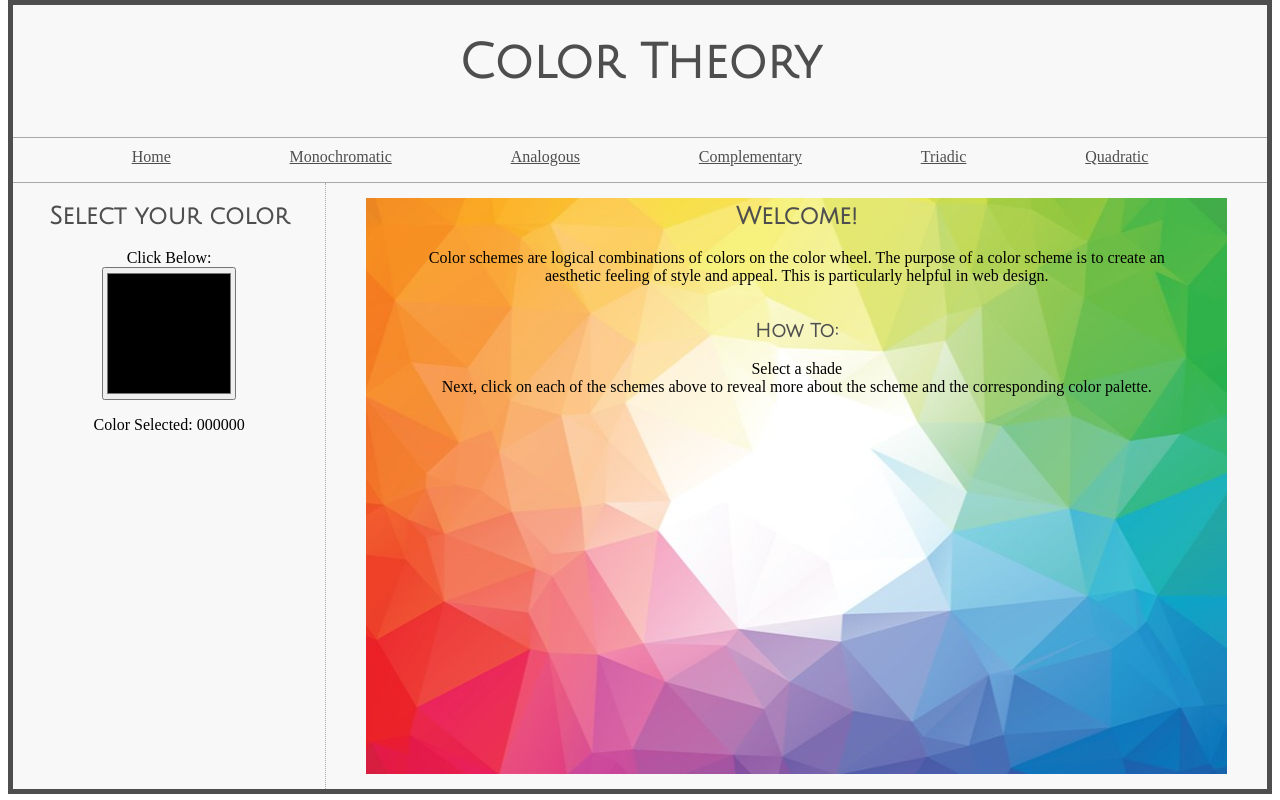
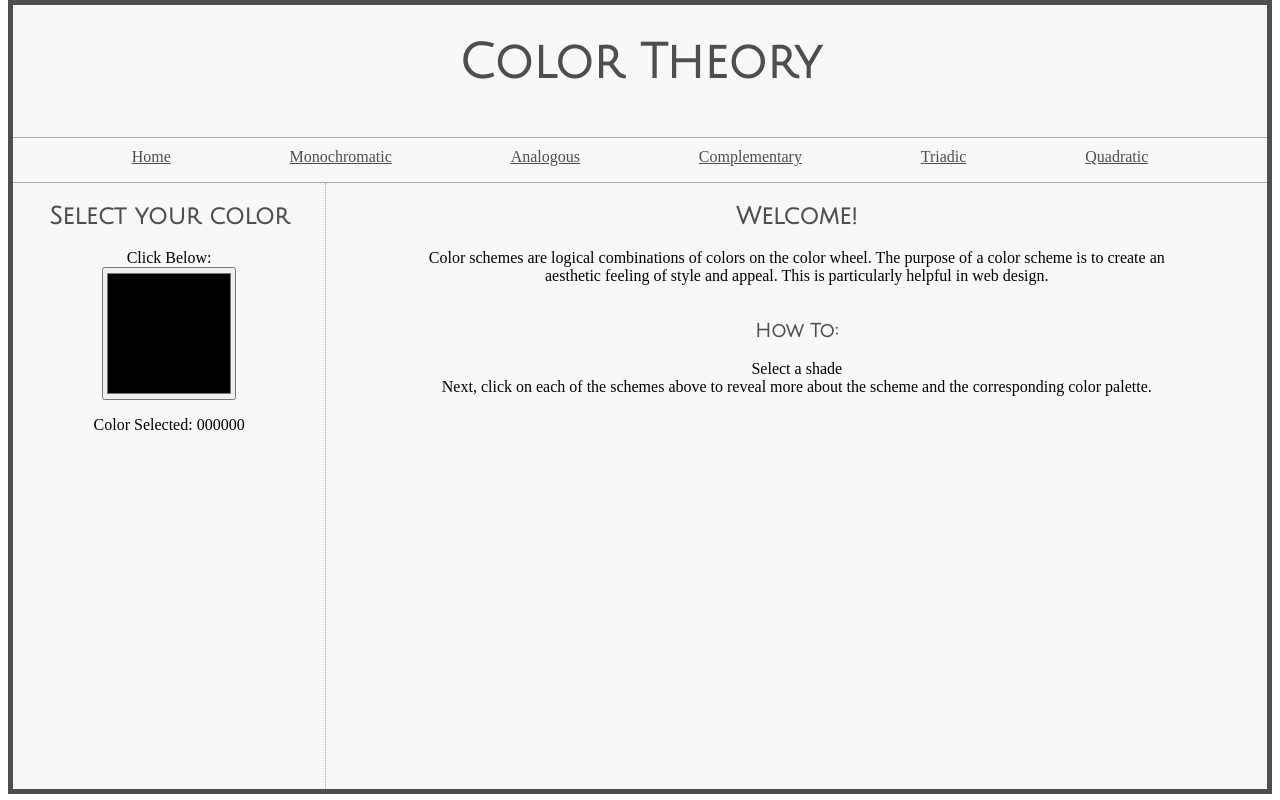
Before and after one commit to ramag1/color-theory, a React (Create React App) app: page / in a window 1280 px wide. Built offline with nearby package versions, Linux system fonts and the light colour scheme; a web font is replaced by a local one.

Commit message:
remove bg image

```diff
--- a/src/App.css
+++ b/src/App.css
@@ -62,7 +62,7 @@ h3 {
   margin-right: 2.5em;
   padding-left: 2.5em;
   padding-right: 2.5em;
-  background-image: url(../src/Assets/color-palette.jpeg);
+  /* background-image: url(../src/Assets/color-palette.jpeg); */
   background-repeat: no-repeat;
   background-position: center;
 
```
